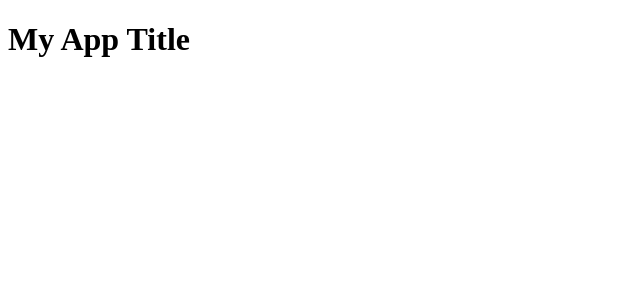
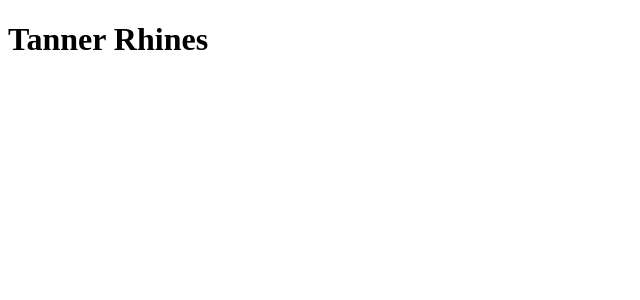
Before and after one commit to TannerRhines/ReactPortfolio, a React (Create React App) app in the folder react-portfolio/: page / in a window 1280 px wide. Shown: the top 300 px of the page, without its empty margins (0-640 px from the left). Built offline with nearby package versions, Linux system fonts and the light colour scheme.

Commit message:
created file NavBar.js

```diff
--- a/react-portfolio/src/index.js
+++ b/react-portfolio/src/index.js
@@ -7,7 +7,7 @@ import Header from './Header';
 const Main = () => {
   return (
     <div>
-      <Header title="My App Title" />
+      <Header title="Tanner Rhines" />
       {/* {where other components will go} */}
     </div>
   );
```
Also changed, not shown: react-portfolio/src/NavBar.js (added).
